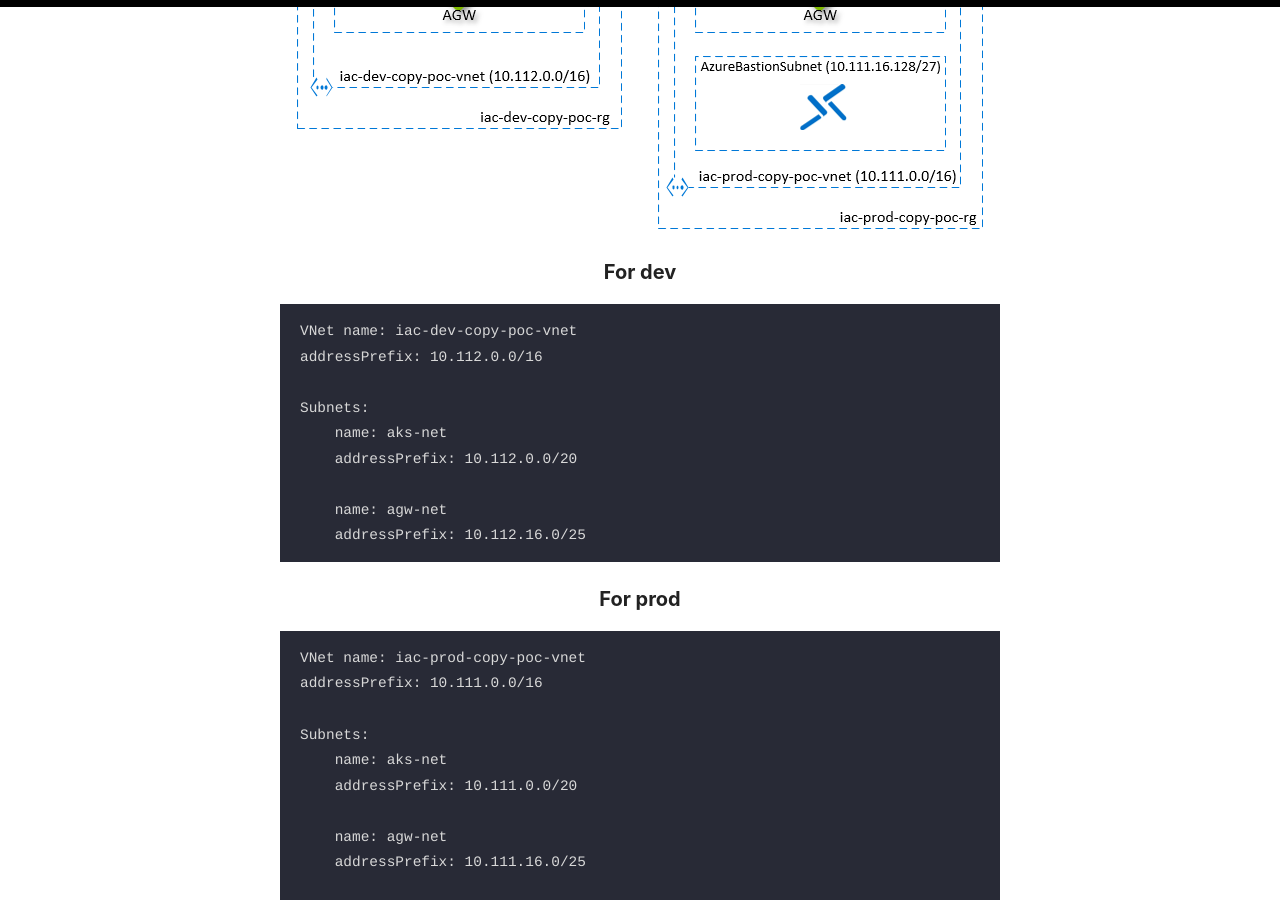
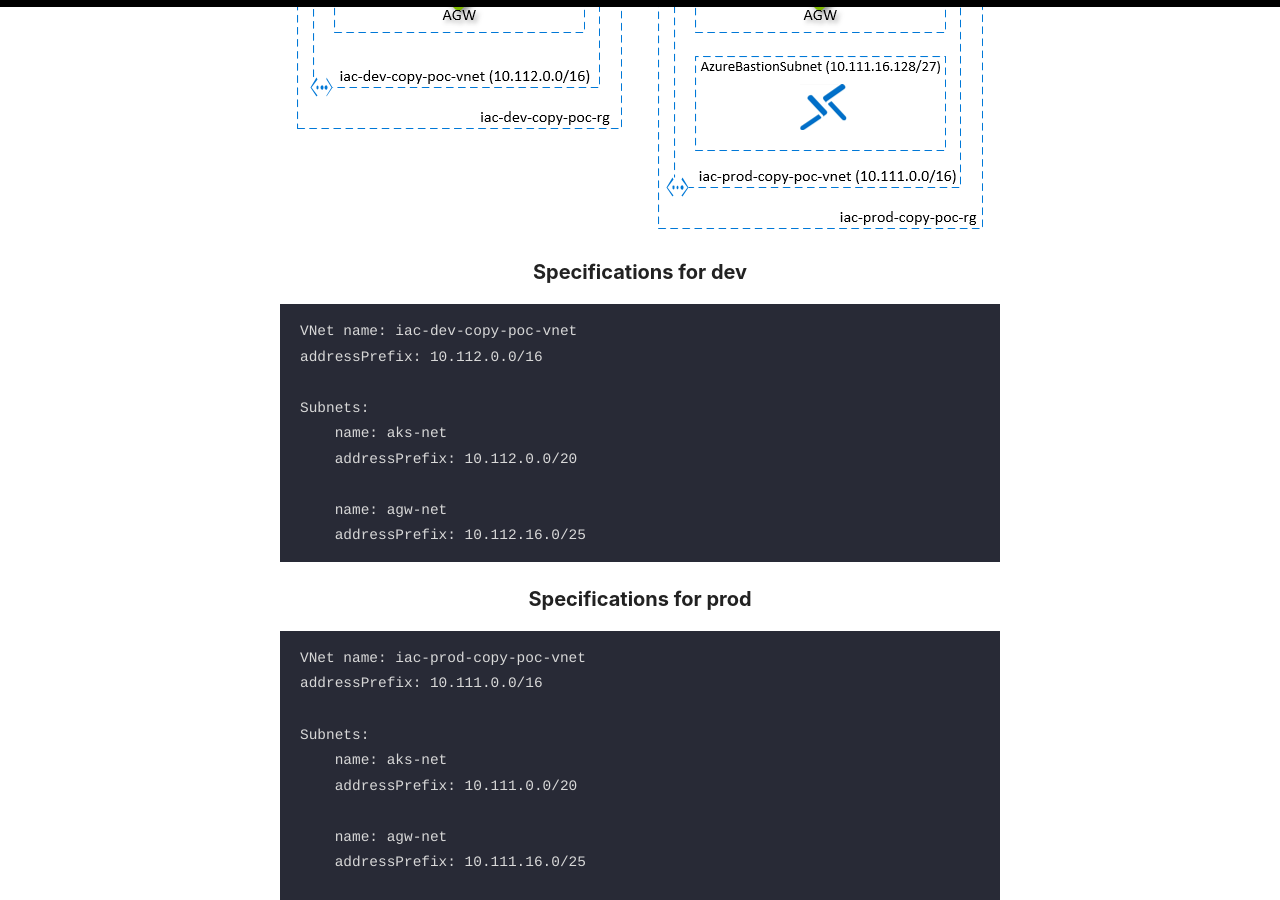
Before and after one commit to evgenyb/evgenyb.github.io, a Jekyll site: the page built from _posts/2020-05-05-use-copy-function-to-simplify-arm-templates.md, in a window 1280 px wide and 900 px high, scrolled down 870 px. Built offline with Jekyll 4.4.1, drawn with Linux system fonts in a browser that asks for light colours.

Commit message:
Fix content

````diff
--- a/_posts/2020-05-05-use-copy-function-to-simplify-arm-templates.md
+++ b/_posts/2020-05-05-use-copy-function-to-simplify-arm-templates.md
@@ -13,7 +13,7 @@ Before we start, let's define our infrastructure. We support 2 environments, `de
 
 ![infra](/images/2020-05-05-infra.png)
 
-### For dev
+### Specifications for dev
 
 ```
 VNet name: iac-dev-copy-poc-vnet
@@ -27,7 +27,7 @@ Subnets:
     addressPrefix: 10.112.16.0/25
 ```
 
-### For prod
+### Specifications for prod
 
 ```
 VNet name: iac-prod-copy-poc-vnet
````
